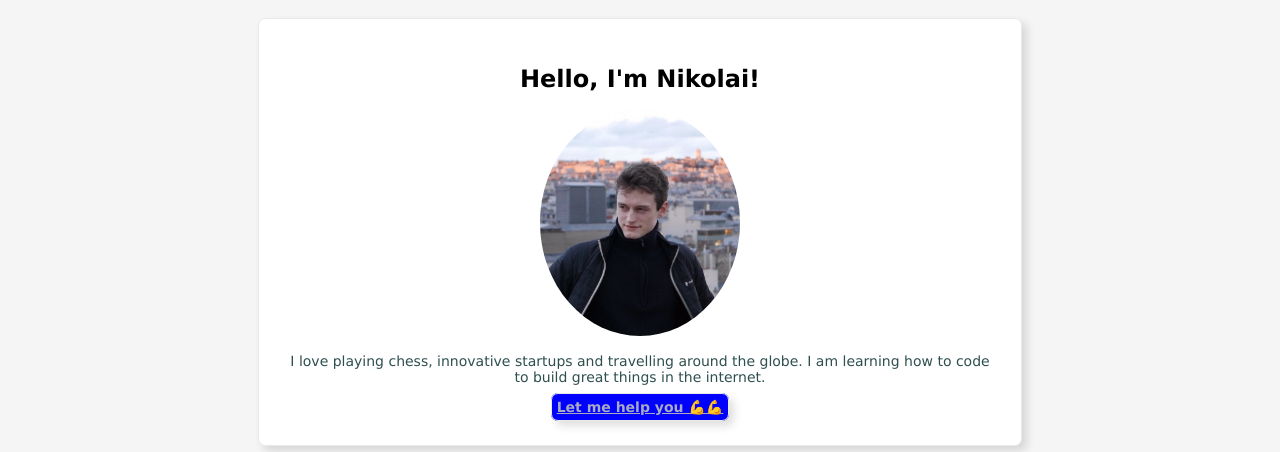
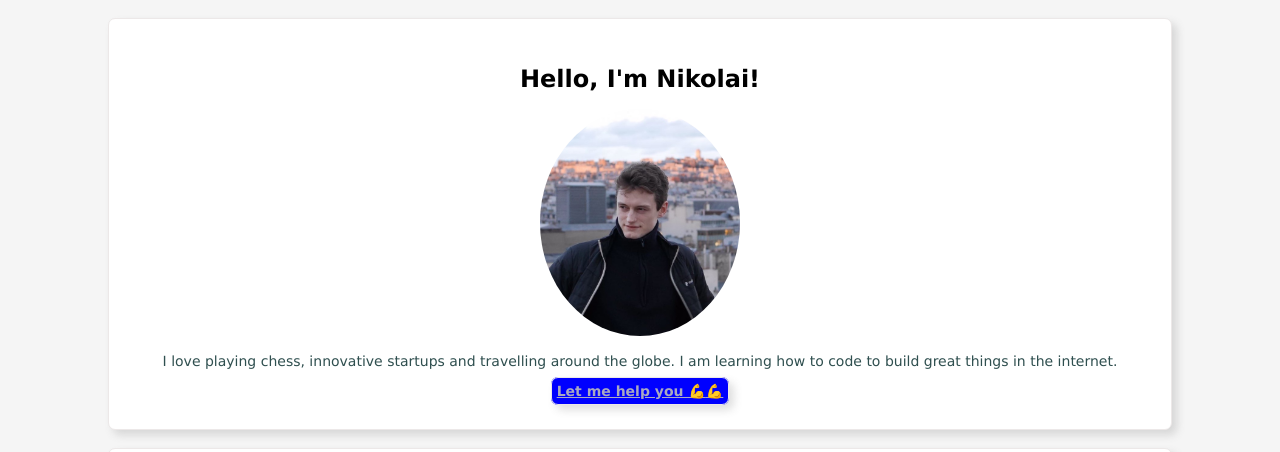
Before and after one commit to nikolaileonregehr/profile, a plain HTML site: page index.html in a window 1280 px wide. Shown: the top 452 px of the page. Drawn offline with Linux system fonts and the light colour scheme.

Commit message:
new changes

```diff
--- a/style.css
+++ b/style.css
@@ -42,7 +42,7 @@ a:hover {
 }
 
 .container {
-  width: 800px;   /* This sets the width */
+  width: 1100px;   /* This sets the width */
   margin: 0 auto; /* This automatically sets left/right margins */
 }
 
```
